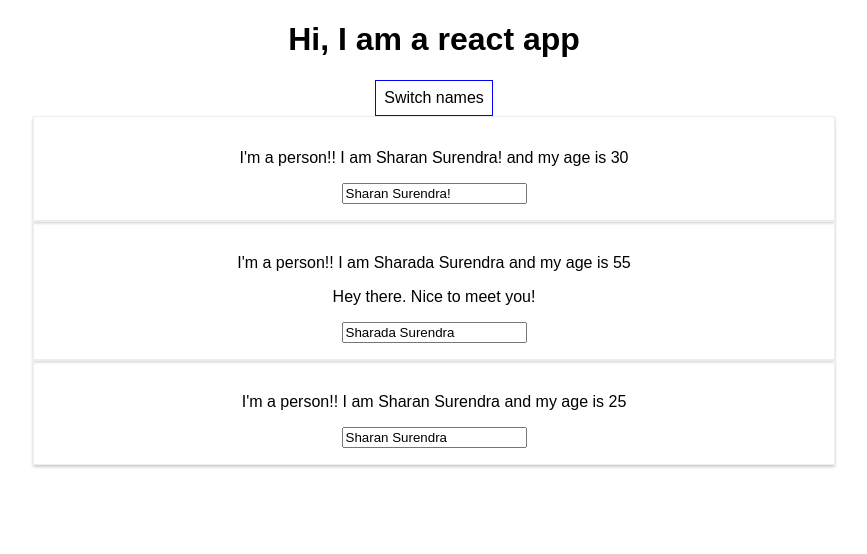
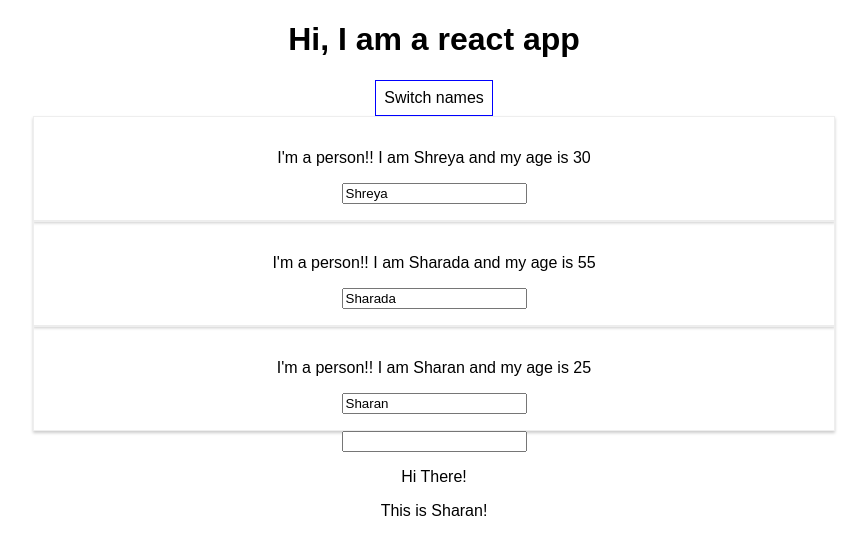
Before and after one commit to sharan669/React-Project, a React (Create React App) app in the folder react-complete-guide/: page / in a window 1280 px wide. Both pictures are taken after a click on the button "Switch names". Shown: the top 554 px of the page, without its empty margins (206-1073 px from the left). Built offline with nearby package versions, Linux system fonts and the light colour scheme.

Commit message:
Adding lists

```diff
--- a/react-complete-guide/src/App.js
+++ b/react-complete-guide/src/App.js
@@ -1,15 +1,19 @@
 import React, {Component, useState} from 'react';
 import './App.css';
 import Person from './Person/Person'
+import UserOutput from "./UserOutput/UserOutput";
+import UserInput from "./UserInput/UserInput";
 
 class App extends Component {
 
     state = {
         persons: [
-            {name: "Shreya", age: 30},
-            {name: "Sharada", age: 55},
-            {name: "Sharan", age: 25}
-        ]
+            {id:'adsad',name: "Shreya", age: 30},
+            {id:'fdgdfg',name: "Sharada", age: 55},
+            {id:'lslda',name: "Sharan", age: 25}
+        ],
+        username: 'Sharan',
+        showPersons: false
     }
 
     switchNameHandler = (newName) => {
@@ -22,14 +26,39 @@ class App extends Component {
                       })
     }
 
-    nameChangedHandler = (event) =>{
+    nameChangedHandler = (event, id) => {
+
+        const personIndex = this.state.persons.findIndex(p => {
+            return p.id===id;
+        })
+
+        const person = {...this.state.persons[personIndex]};
+
+        person.name = event.target.value;
+        const persons = [...this.state.persons];
+        persons[personIndex] = person
+
         this.setState({
-                          persons: [
-                              {name: "Sharan Surendra", age: 30},
-                              {name: event.target.value, age: 55},
-                              {name: "Sharan Surendra", age: 25}
-                          ]
+                          persons:persons
                       })
+    }
+
+    userNameChangeHandler = (event) => {
+        this.setState({
+                          username: event.target.value
+                      })
+    }
+
+    togglePersonHandler = () => {
+        this.setState({
+                          showPersons: !this.state.showPersons
+                      })
+    }
+
+    deletePersonsHandler = (personIndex) =>{
+    const currPersons = this.state.persons;
+    currPersons.splice(personIndex,1);
+    this.setState({persons: currPersons});
     }
 
     render() {
@@ -42,23 +71,45 @@ class App extends Component {
             cursor: 'pointer'
         }
 
+        let persons = null;
+
+        if(this.state.showPersons){
+            persons = (
+                <div>
+                    {this.state.persons.map((person,index) => {
+                        return <Person
+                        name={person.name}
+                        age={person.age}
+                        click={() => this.deletePersonsHandler(index)}
+                        key ={person.id}
+                        changed = {(event)=>this.nameChangedHandler(event,person.id)}
+                        />
+                    })}
+
+
+                    {/*<Person*/}
+                    {/*    name={this.state.persons[0].name}*/}
+                    {/*    age={this.state.persons[0].age}*/}
+                    {/*    click={this.switchNameHandler.bind(this,*/}
+                    {/*                                       'Sharan Surendra from paragraph click!')}*/}
+                    {/*/>*/}
+                    {/*<Person*/}
+                    {/*    name={this.state.persons[1].name}*/}
+                    {/*    age={this.state.persons[1].age}*/}
+                    {/*    changed={this.nameChangedHandler}*/}
+                    {/*> Hey there. Nice to meet you! </Person>*/}
+                    {/*<Person name={this.state.persons[2].name} age={this.state.persons[2].age}/>*/}
+                </div>
+            );
+        }
 
         return (
             <div className="App">
                 <h1>Hi, I am a react app</h1>
-                <button style={style} onClick={() => this.switchNameHandler('Sharan Surendra!')}>Switch names</button>
-                <Person
-                    name={this.state.persons[0].name}
-                    age={this.state.persons[0].age}
-                    click={this.switchNameHandler.bind(this,'Sharan Surendra from paragraph click!')}
-                />
-                <Person
-                    name={this.state.persons[1].name}
-                    age={this.state.persons[1].age}
-                    changed = {this.nameChangedHandler}
-                > Hey
-                    there. Nice to meet you! </Person>
-                <Person name={this.state.persons[2].name} age={this.state.persons[2].age}/>
+                <button style={style} onClick={this.togglePersonHandler}>Switch names</button>
+                {persons}
+                <UserInput changeUserName={this.userNameChangeHandler}/>
+                <UserOutput name={this.state.username}/>
             </div>
 
         );
--- /dev/null
+++ b/react-complete-guide/src/UserInput/UserInput.js
@@ -0,0 +1,12 @@
+import React from 'react'
+
+const UserInput = (props) => {
+    return (
+        <div>
+            <input type="text" onChange={props.changeUserName}/>
+        </div>
+    );
+
+}
+
+export default UserInput
--- /dev/null
+++ b/react-complete-guide/src/UserOutput/UserOutput.js
@@ -0,0 +1,13 @@
+import React from 'react'
+
+
+const UserOutput = (props) => {
+    return (
+        <div>
+            <p>Hi There!</p>
+            <p>This is {props.name}!</p>
+        </div>
+    );
+}
+
+export default UserOutput
```
